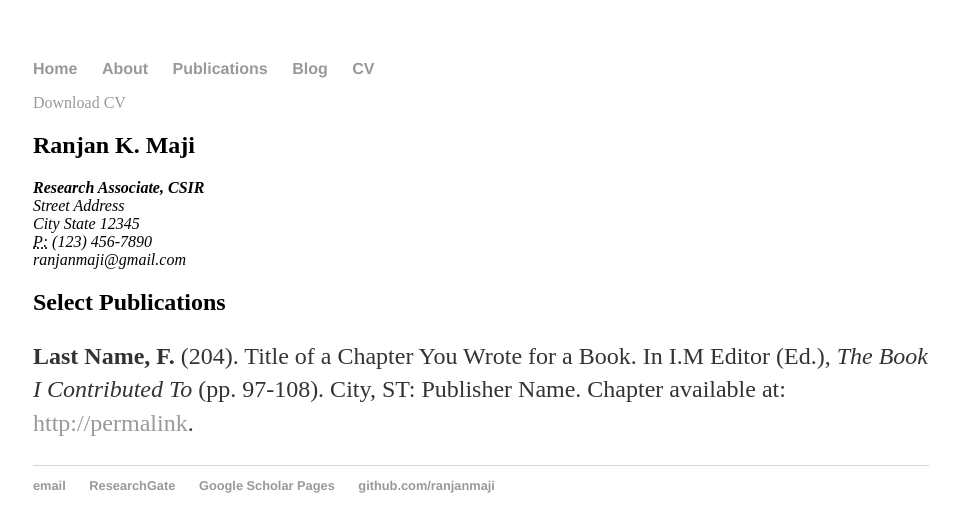
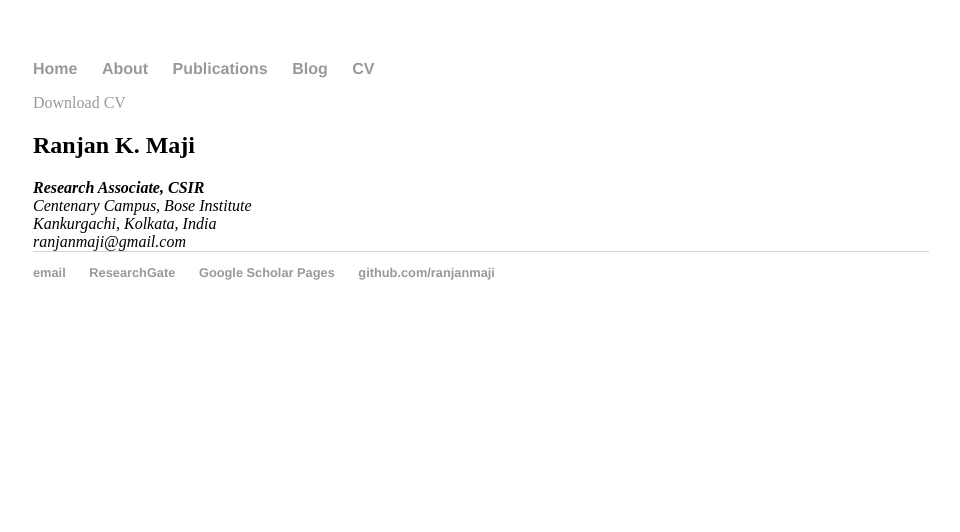
Before and after one commit to ranjanmaji/just-a-site, a Jekyll site: the page built from cv/index.html, in a window 1280 px wide. Shown: the top 532 px of the page, without its empty margins (159-1119 px from the left). Built offline with Jekyll 4.4.1, drawn with Linux system fonts in a browser that asks for light colours.

Commit message:
Update index.html

```diff
--- a/cv/index.html
+++ b/cv/index.html
@@ -8,15 +8,10 @@ title: My CV
 					<h2>Ranjan K. Maji</h2>
 					<address>
 					<strong>Research Associate, CSIR</strong><br>
-					Street Address<br>
-					City State 12345<br>
-					<abbr title="phone">P:</abbr> (123) 456-7890<br>
+					Centenary Campus, Bose Institute<br>
+					Kankurgachi, Kolkata, India<br>
+					<!--<abbr title="phone">P:</abbr> (123) 456-7890<br>-->
 					<span class="obfuscate">ranjanmaji@gmail.com</span>
 					</address>
 
-					<h2>Select Publications</h2>
-
-					<p><strong>Last Name, F.</strong> (204). Title of a Chapter You Wrote for a Book. In I.M Editor (Ed.), <em>The Book I Contributed To</em> (pp. 97-108). City, ST: Publisher Name. Chapter available at: <a href="#">http://permalink</a>.
-
-
 	</div>
```
